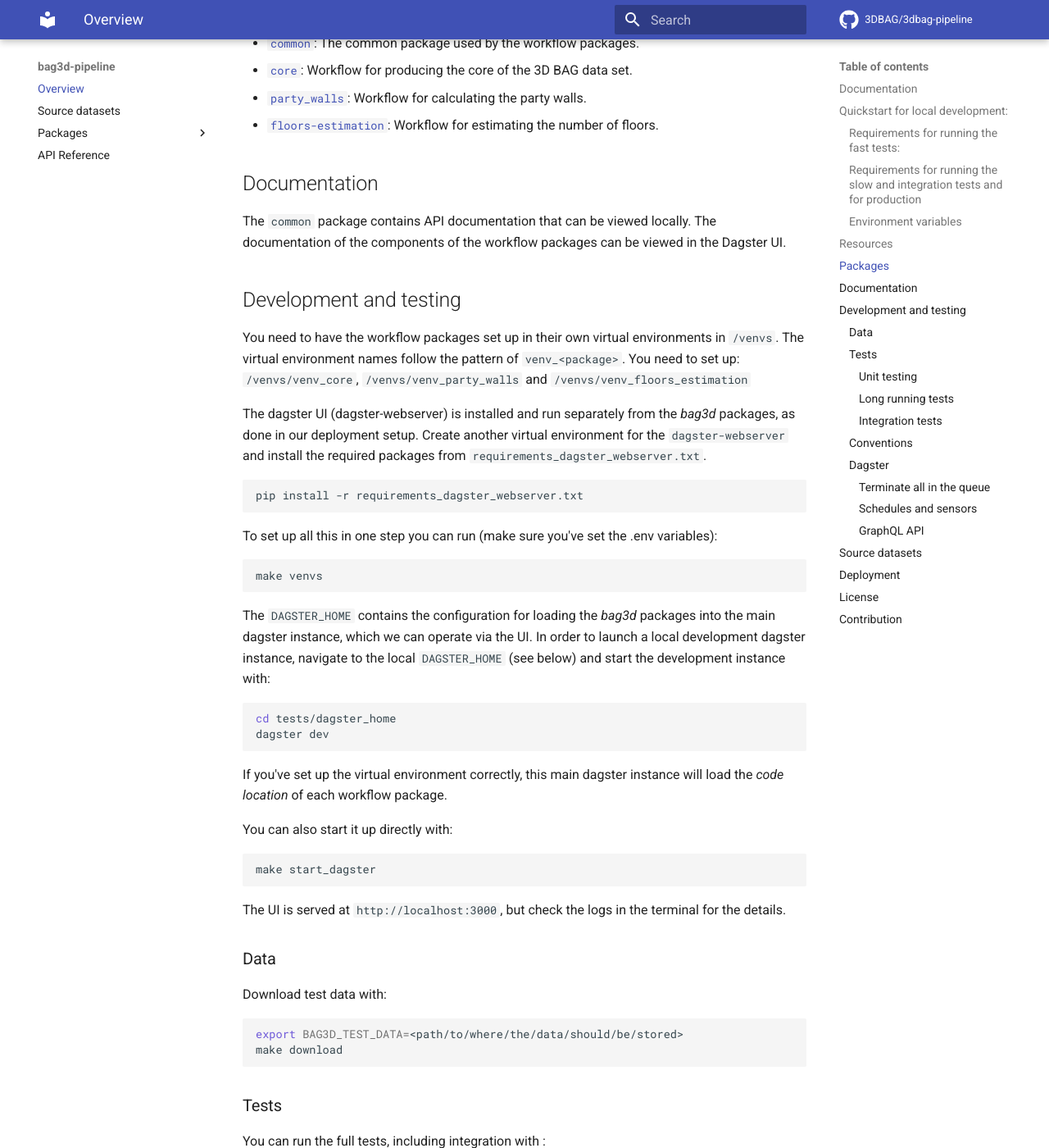
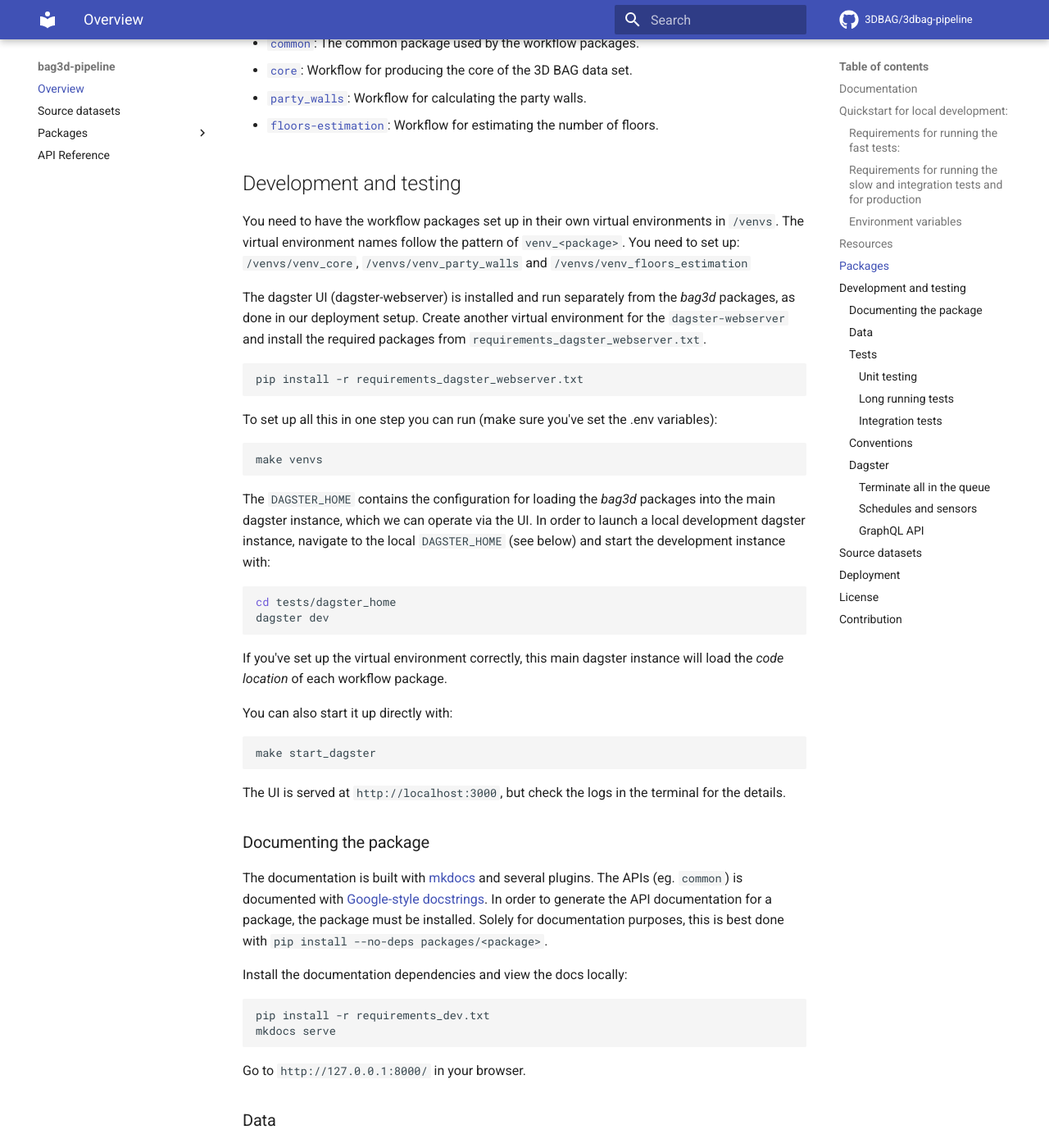
Before and after one commit to 3DBAG/3dbag-pipeline, an MkDocs documentation site: the page built from docs/index.md, in a window 1280 px wide and 1400 px high, scrolled down 3356 px. Shown: the whole window at 82% size. Built offline with MkDocs 1.6.1 and Material for MkDocs 9.7.7, drawn with Linux system fonts in a browser that asks for light colours; comment, search, counter and statistics services are not loaded.

Commit message:
CI documentation

````diff
--- a/README.md
+++ b/README.md
@@ -148,11 +148,6 @@ Additionally, this organization makes it easier to install and test the workflow
 - [`party_walls`](/packages/party_walls/README.md): Workflow for calculating the party walls.
 - [`floors-estimation`](/packages/floors_estimation/README.md): Workflow for estimating the number of floors.
 
-## Documentation
-
-The `common` package contains API documentation that can be viewed locally.
-The documentation of the components of the workflow packages can be viewed in the Dagster UI.
-
 ## Development and testing
 
 You need to have the workflow packages set up in their own virtual environments in `/venvs`.
@@ -188,6 +183,21 @@ make start_dagster
 
 The UI is served at `http://localhost:3000`, but check the logs in the terminal for the details.
 
+### Documenting the package
+
+The documentation is built with [mkdocs](https://www.mkdocs.org/) and several plugins.
+The APIs (eg. `common`) is documented with [Google-style docstrings](https://google.github.io/styleguide/pyguide.html#38-comments-and-docstrings).
+In order to generate the API documentation for a package, the package must be installed.
+Solely for documentation purposes, this is best done with `pip install --no-deps packages/<package>`.
+
+Install the documentation dependencies and view the docs locally:
+
+```shell
+pip install -r requirements_dev.txt
+mkdocs serve
+```
+
+Go to `http://127.0.0.1:8000/` in your browser.
 
 ### Data
 
@@ -358,11 +368,11 @@ This query to get the asset materializations metadata and asset dependencies (li
 
 They are downloaded with the `source_input` job and they are:
 
-- [BAG](docs/SOURCE_DATASETS.md#bag)
-- [AHN](docs/SOURCE_DATASETS.md#ahn)
-- [TOP10NL](docs/SOURCE_DATASETS.md#top10nl)
+- [BAG](SOURCE_DATASETS#bag)
+- [AHN](SOURCE_DATASETS#ahn)
+- [TOP10NL](SOURCE_DATASETS#top10nl)
 
-Read more about [the source datasets here](docs/SOURCE_DATASETS.md).
+Read more about [the source datasets here](SOURCE_DATASETS).
 
 
 ## Deployment
--- a/mkdocs.yml
+++ b/mkdocs.yml
@@ -48,4 +48,7 @@ nav:
   - Source datasets: SOURCE_DATASETS.md
   - Packages:
     - common: index_common.md
+    - core: index_core.md
+    - floors_estimation: index_floors_estimation.md
+    - party_walls: index_party_walls.md
   - API Reference: reference/
````
Also changed, not shown: docs/index_core.md (added, +1 -0 lines), docs/index_floors_estimation.md (added, +1 -0 lines), docs/index_party_walls.md (added, +1 -0 lines), 1 other file.
